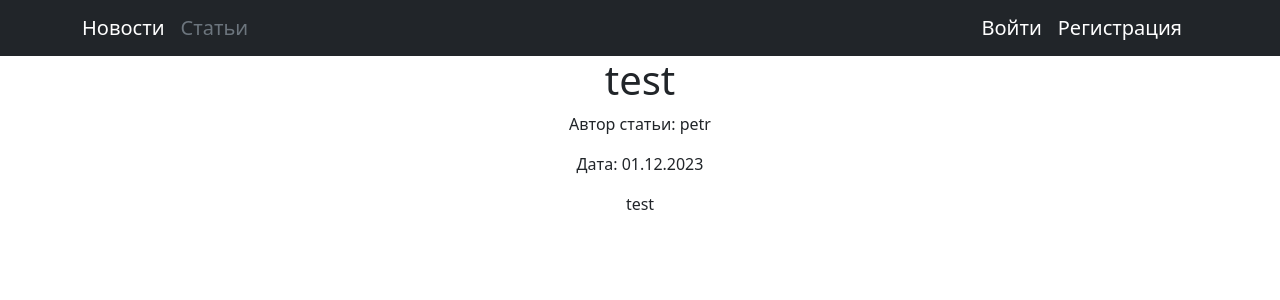
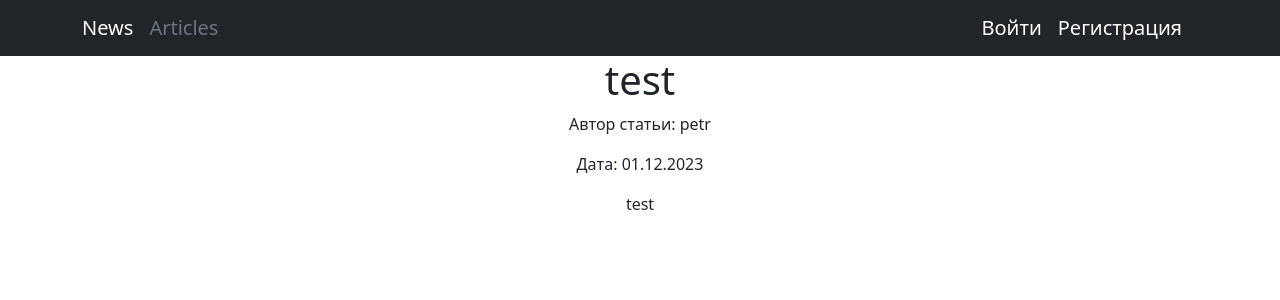
Before and after one commit to krastanb/sf006, a Django app: template sf06/news/templates/post.html in a window 1280 px wide. Shown: the top 300 px of the page. Run offline with Django 4.2, Linux system fonts and the light colour scheme; the template is opened without the code that fills it: values that come from a table or form of the project are taken from there, others are empty; data comes from the database, SQL or seed files in the repository; parts of the project's set-up code (start-up, migrations or seed data) failed here and were passed over; some libraries are stand-ins or nearby versions.

Commit message:
translate

```diff
--- a/sf06/news/urls.py
+++ b/sf06/news/urls.py
@@ -17,5 +17,6 @@ urlpatterns = [
     path('articles/<int:pk>/delete', PostDelete.as_view(), name='articledelete'),
 
     path('subscriptions', subscriptions, name='subscriptions'),
+    path('test', test, name='test')
 
 ]
--- a/sf06/sf06/urls.py
+++ b/sf06/sf06/urls.py
@@ -16,9 +16,13 @@ Including another URLconf
 """
 from django.contrib import admin
 from django.urls import path, include
+from django.conf.urls.i18n import i18n_patterns
 
 urlpatterns = [
     path('admin/', admin.site.urls),
+    path('accounts/', include('accounts.urls')),
+
+]
+urlpatterns += i18n_patterns(
     path('', include('news.urls')),
-    path('accounts/', include('accounts.urls')),
-]
+)
--- a/sf06/templates/default.html
+++ b/sf06/templates/default.html
@@ -1,4 +1,5 @@
 {% load static %}
+{% load i18n %}
 
 <!DOCTYPE html>
 <html lang="en">
@@ -18,15 +19,17 @@
         <nav class="navbar navbar-expand-lg navbar-dark bg-dark static-top">
             <div class="container">
                 {% block navbar %}
+                {% trans "News" as news%}
+                {% trans "Articles" as articles %}
 {% if '/news' in request.path%}
-<a class="navbar-brand " href="{% url 'news'%}">Новости</a>
-<a class="navbar-brand text-secondary" href="{% url 'articles'%}">Статьи</a>
+<a class="navbar-brand " href="{% url 'news'%}">{{news}}</a>
+<a class="navbar-brand text-secondary" href="{% url 'articles'%}">{{articles}}</a>
 {% elif "/article" in request.path  %}
-<a class="navbar-brand text-secondary" color="#8BACAC" href="{% url 'news'%}">Новости</a>
-<a class="navbar-brand" href="{% url 'articles'%}">Статьи</a>
+<a class="navbar-brand text-secondary" color="#8BACAC" href="{% url 'news'%}">{{news}}</a>
+<a class="navbar-brand" href="{% url 'articles'%}">{{ articles }}</a>
 {% else  %}
-    <a class="navbar-brand " href="{% url 'news'%}">Новости</a>
-    <a class="navbar-brand" href="{% url 'articles'%}">Статьи</a>
+    <a class="navbar-brand " href="{% url 'news'%}">{{news}}</a>
+    <a class="navbar-brand" href="{% url 'articles'%}">{{articles}}</a>
 {% endif%}
 
 {% endblock navbar %}
```
Also changed, not shown: sf06/news/templates/test.html (added, +8 -0 lines), sf06/news/views.py (+6 -2 lines), sf06/sf06/settings.py (+8 -3 lines), sf06/locale/ru/LC_MESSAGES/django.po (added), 2 other files.
